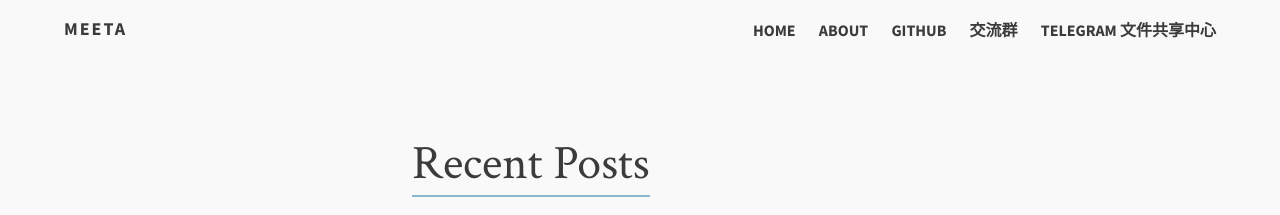
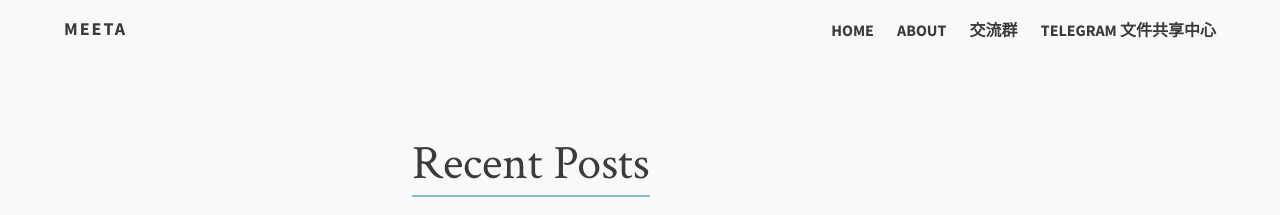
Before and after one commit to MeetaGit/MeetaGit.github.io, a Jekyll site: the page built from index.md, in a window 1280 px wide. Shown: the top 215 px of the page. Built offline with Jekyll 4.4.1, drawn with Linux system fonts in a browser that asks for light colours.

Commit message:
Update _config.yml

```diff
--- a/_config.yml
+++ b/_config.yml
@@ -30,9 +30,6 @@ opengraph:
 links:
   - title: About
     url: /about
-  - title: Github
-    url: https://meetagit.github.io/
-    external: true
   - title: 交流群
     url: https://jq.qq.com/?_wv=1027&k=5QWSSfE
     external: true
```
